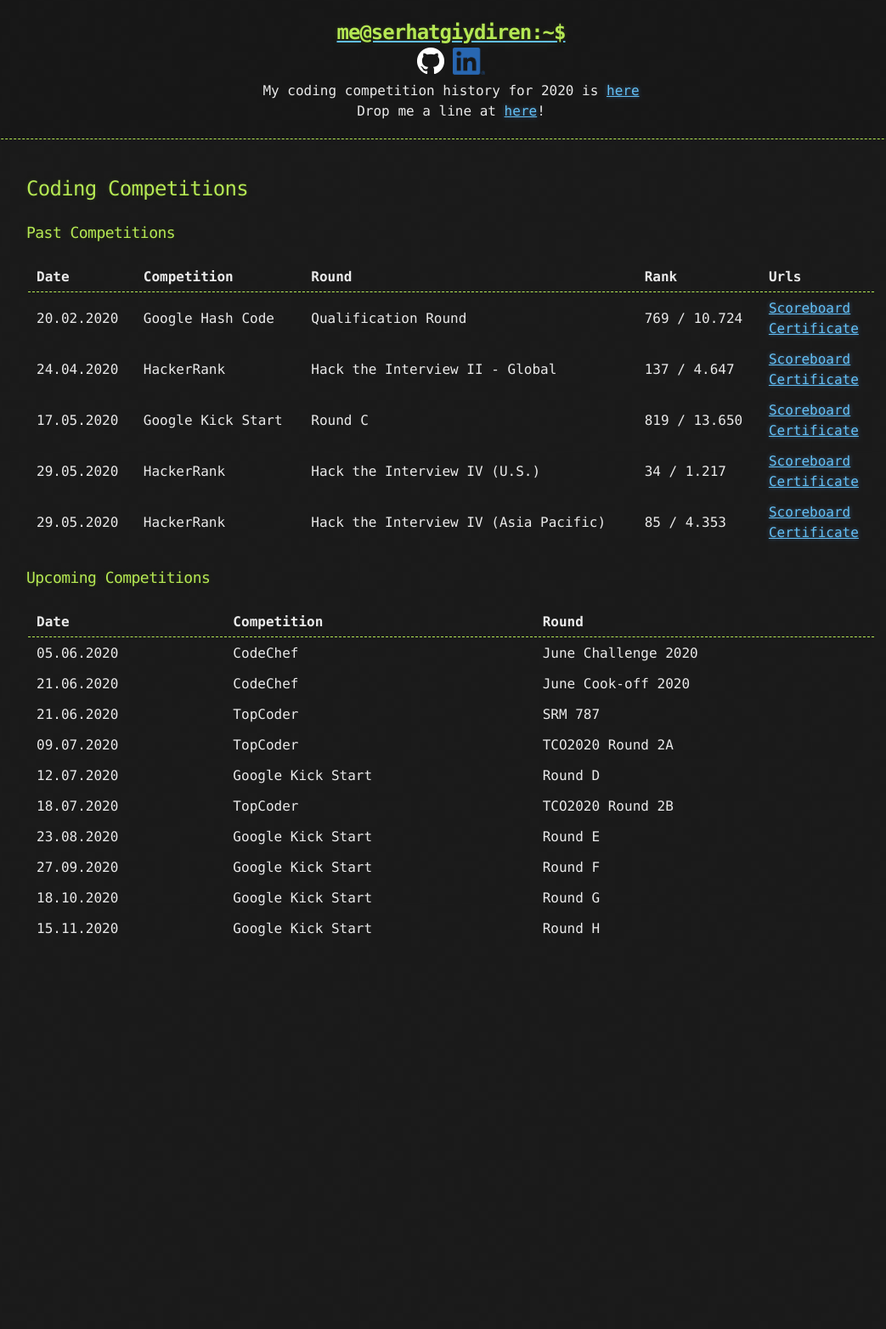
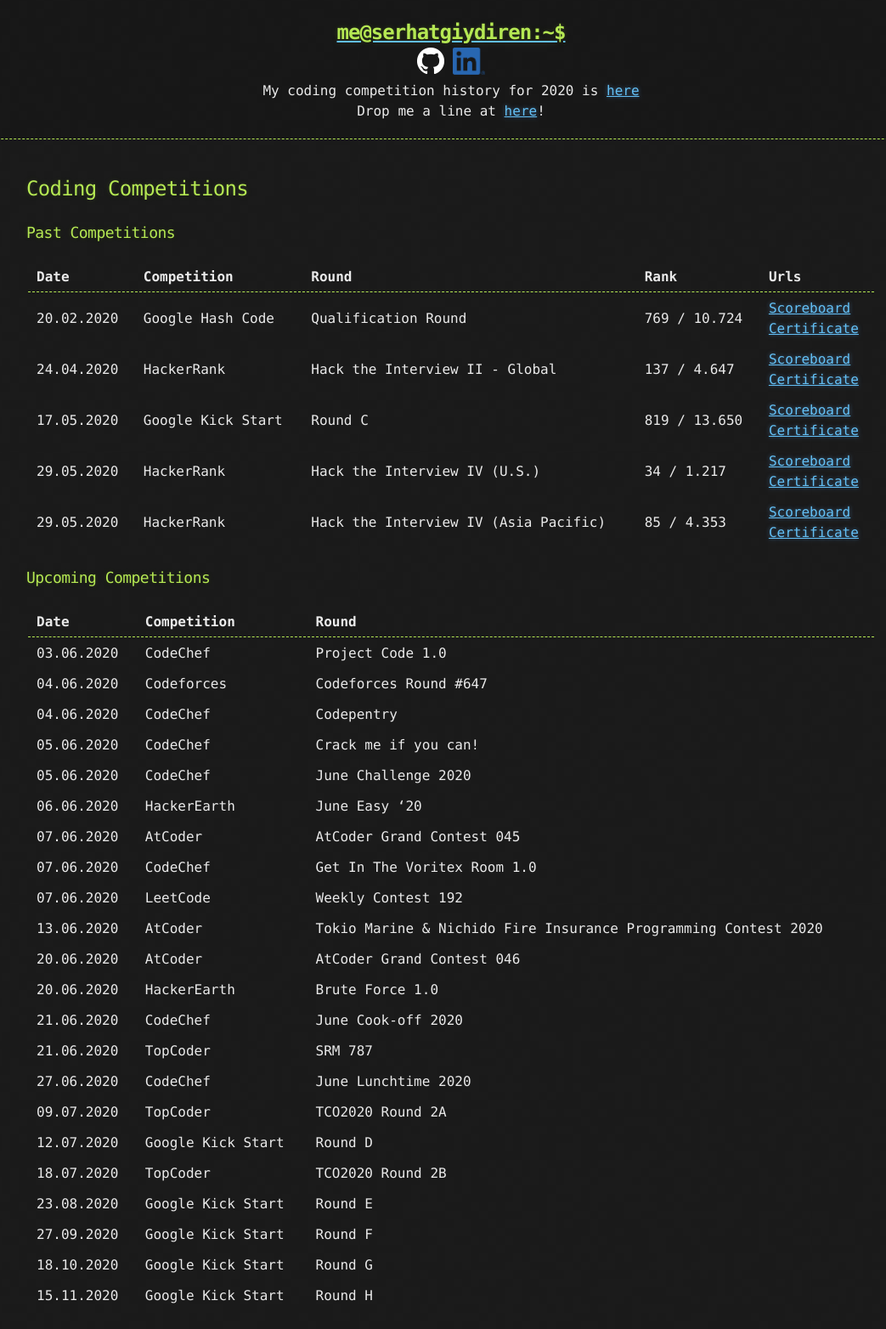
Before and after one commit to goodHunter27/serhatgiydiren.github.io, a Jekyll site: the page built from _posts/2020-01-07-coding-competitions.md, in a window 1280 px wide. Shown: the whole page at 85% size, without its empty margins (109-1152 px from the left). Built offline with Jekyll 4.4.1, drawn with Linux system fonts in a browser that asks for light colours; before the commit the page ends 1132 px from its top, so only the background shows below that.

Commit message:
Update 2020-01-07-coding-competitions.md

```diff
--- a/_posts/2020-01-07-coding-competitions.md
+++ b/_posts/2020-01-07-coding-competitions.md
@@ -17,9 +17,21 @@
 
 Date | Competition | Round
 ------------ | ------------- | -------------
+03.06.2020 | CodeChef | Project Code 1.0
+04.06.2020 | Codeforces | Codeforces Round #647
+04.06.2020 | CodeChef | Codepentry
+05.06.2020 | CodeChef | Crack me if you can!
 05.06.2020 | CodeChef | June Challenge 2020
+06.06.2020 | HackerEarth | June Easy '20
+07.06.2020 | AtCoder | AtCoder Grand Contest 045
+07.06.2020 | CodeChef | Get In The Voritex Room 1.0
+07.06.2020 | LeetCode | Weekly Contest 192
+13.06.2020 | AtCoder | Tokio Marine & Nichido Fire Insurance Programming Contest 2020
+20.06.2020 | AtCoder | AtCoder Grand Contest 046
+20.06.2020 | HackerEarth | Brute Force 1.0
 21.06.2020 | CodeChef | June Cook-off 2020
 21.06.2020 | TopCoder | SRM 787
+27.06.2020 | CodeChef | June Lunchtime 2020
 09.07.2020 | TopCoder | TCO2020 Round 2A
 12.07.2020 | Google Kick Start | Round D
 18.07.2020 | TopCoder | TCO2020 Round 2B
```
